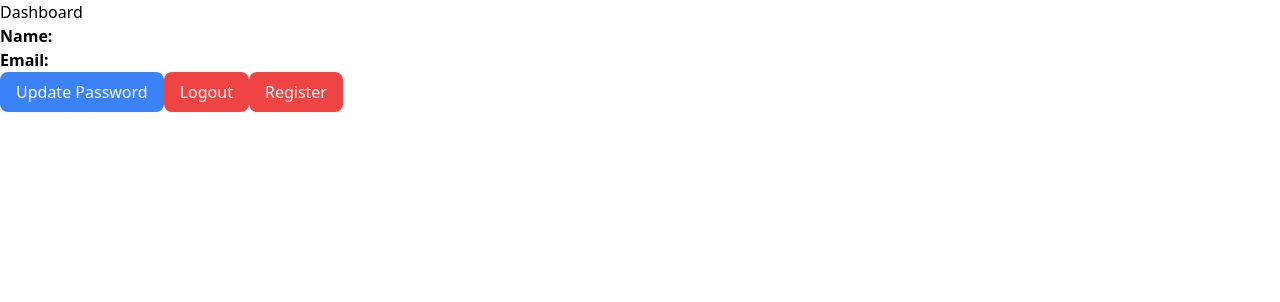
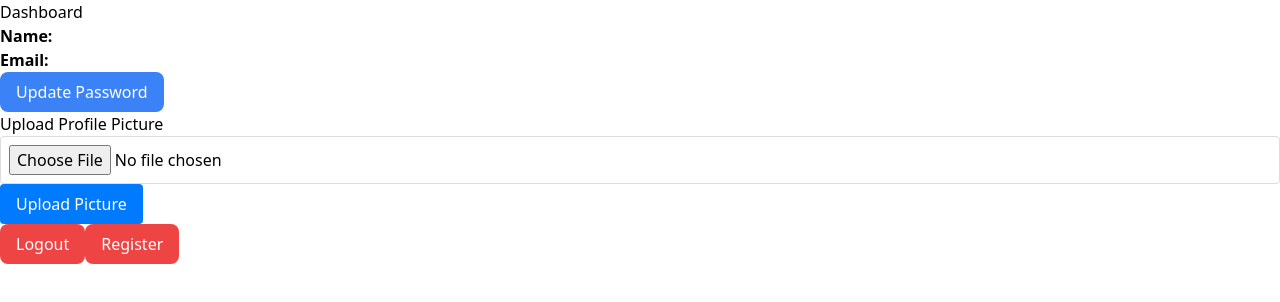
Before and after one commit to Adebayozz1994/vue-auth, a Vue app: page /admin/dashboard in a window 1280 px wide. Shown: the top 302 px of the page. Built offline with nearby package versions, Linux system fonts and the light colour scheme; no server answers; sample sign-in values are in the browser's storage.

Commit message:
new commit

```diff
--- a/src/components/AdminDashboard.vue
+++ b/src/components/AdminDashboard.vue
@@ -6,6 +6,9 @@
       <div class="user-info">
         <p><strong>Name:</strong> {{ user.name }}</p>
         <p><strong>Email:</strong> {{ user.email }}</p>
+        <div v-if="user && user.profile_picture_url">
+        <img :src="user.profile_picture_url" alt="Profile Picture" width="150" height="150" />
+      </div>
       </div>
 
 
@@ -15,6 +18,21 @@
               class="bg-blue-500 text-white py-2 px-4 rounded-lg hover:bg-blue-600">
         Update Password
       </button>
+
+
+       <!-- Profile Picture Upload Section -->
+       <div>
+        <h2>Upload Profile Picture</h2>
+        <form @submit.prevent="uploadProfilePicture">
+          <div>
+            <input type="file" @change="handleFileChange" accept="image/*" />
+          </div>
+          <button type="submit" :disabled="!profilePicture">Upload Picture</button>
+        </form>
+        <div v-if="uploadMessage" class="message">{{ uploadMessage }}</div>
+        <div v-if="uploadError" class="error">{{ uploadError }}</div>
+      </div>
+      <!-- End of Profile Picture Upload -->
 
       <!-- Display Update Password Form if the user clicked the button -->
       <div v-if="showUpdatePasswordForm">
@@ -68,6 +86,11 @@
   const error = ref('');
   const showUpdatePasswordForm = ref(false); // Toggle for showing the update password form
 
+  // Profile picture logic
+const profilePicture = ref(null);
+const uploadMessage = ref('');
+const uploadError = ref('');
+
   // Fetch user info
   const fetchUserInfo = () => {
     const token = localStorage.getItem('token');
@@ -77,6 +100,11 @@
           if (res.data.status) {
           user.value.name = res.data.admin.name;
           user.value.email = res.data.admin.email;
+
+          // Add this line to check for and set the profile picture URL
+          if (res.data.admin.profile_picture) {
+            user.value.profile_picture_url = `http://localhost:8000/storage/profile_pictures/${res.data.admin.profile_picture}`;
+          }
         } else {
           console.error('Failed to fetch user info');
         }
@@ -146,6 +174,42 @@
       message.value = '';
     }
   };
+
+  // Profile Picture Upload Handler
+const handleFileChange = (event) => {
+  profilePicture.value = event.target.files[0]; // Store the selected file
+};
+const uploadProfilePicture = async () => {
+  if (!profilePicture.value) {
+    uploadError.value = 'No file selected!';
+    return;
+  }
+
+  const formData = new FormData();
+  formData.append('profile_picture', profilePicture.value);
+  try {
+    const response = await axios.post('http://localhost:8000/api/admin/uploadProfilePic', formData, {
+      headers: {
+        'Content-Type': 'multipart/form-data',
+      },
+      withCredentials: true,
+    });
+
+    if (response.status === 200) {
+      uploadMessage.value = 'Profile picture uploaded successfully!';
+      uploadError.value = '';
+      fetchUserInfo();
+      user.value.profile_picture_url = response.data.profile_picture_url; // Update the profile picture URL
+    } else {
+      uploadError.value = 'Error uploading profile picture!';
+    }
+  } catch (error) {
+    uploadError.value = 'An error occurred while uploading the picture.';
+    uploadMessage.value = '';
+    console.error('Upload Error:', error);
+  }
+};
+
   </script>
 
   <style scoped>
--- a/src/components/AdminLogin.vue
+++ b/src/components/AdminLogin.vue
@@ -38,12 +38,16 @@ import { url } from '@/data';
 
     axios.post(`${url}admin/login`, loginDetails)
       .then(res => {
+        const {admin } = res.data;
         if (res.data.status) {
           localStorage.setItem('token', res.data.token);
           localStorage.setItem('role', res.data.role);
+          localStorage.setItem('adminDetails', JSON.stringify(admin));
 
           console.log('Token:', res.data.token);
           console.log('Role:', res.data.role);
+          console.log('Admin Details:', admin);
+
 
           router.push('/admin/dashboard');
         } else {
```
Lines whose indentation alone changed are shown as unchanged.
